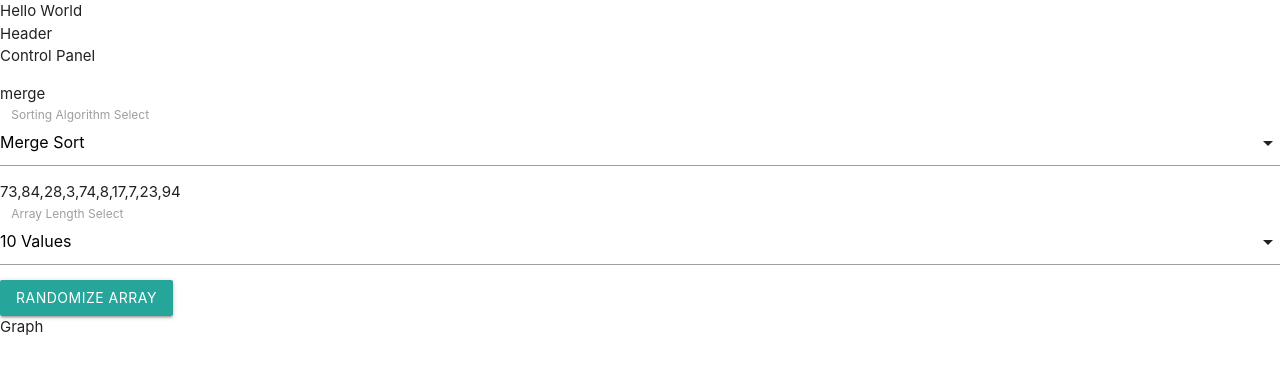
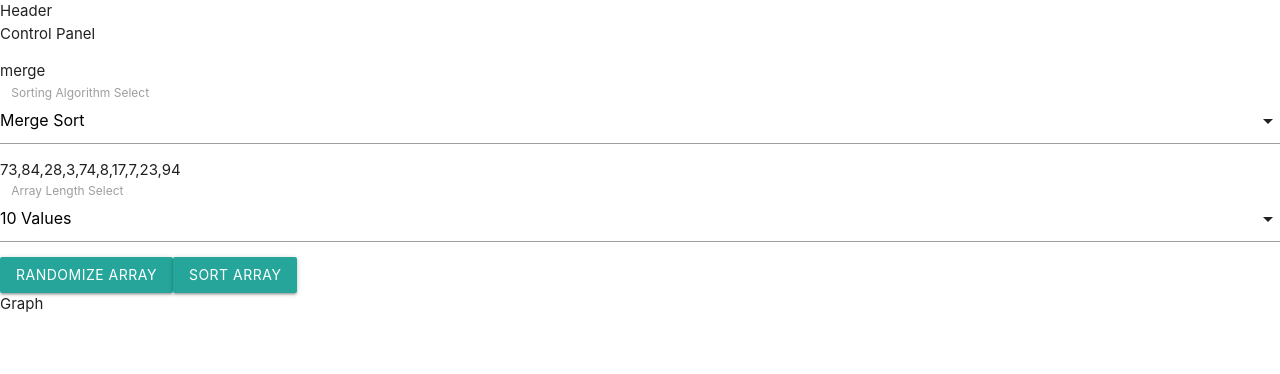
Before and after one commit to Trip4077/sorting-algorithms, a React (Create React App) app: page / in a window 1280 px wide. Shown: the top 374 px of the page. Built offline with nearby package versions, Linux system fonts and the light colour scheme.

Commit message:
Insertion Sort Functional

```diff
--- a/src/App.js
+++ b/src/App.js
@@ -3,6 +3,8 @@ import React from 'react';
 import Header from './components/Header';
 import ControlPanel from './components/ControlPanel';
 import Graph from './components/Graph';
+
+import Algorithms from './algorithms';
 
 class App extends React.Component {
   constructor(props) {
@@ -19,8 +21,9 @@ class App extends React.Component {
     const arr = [];
 
     for(let i = 0; i < length; i++) {
-        arr.push((Math.random() * 100)
-                     .toFixed(0));
+        const number = (Math.random() * 100).toFixed(0);
+
+        arr.push(Number(number));
     }
 
     return arr;
@@ -41,6 +44,12 @@ class App extends React.Component {
     this.setState({ array: this.randomize(this.state.arrayLength) })
   }
 
+  sortArray = () => {
+    const array = Algorithms[this.state.algorithm](this.state.array);
+
+    this.setState({ array });
+  }
+
   componentDidMount() {
     this.setArrayValues();
   }
@@ -48,12 +57,12 @@ class App extends React.Component {
   render() {
     return (
       <div className="App">
-        Hello World
         <Header />
         <ControlPanel config={this.state}
                       setArrayValues={this.setArrayValues}
                       setArrayLength={this.setArrayLength}
                       setAlgorithm={this.setAlgorithm}
+                      sortArray={this.sortArray}
         />
         <Graph />
       </div>
--- /dev/null
+++ b/src/algorithms.js
@@ -0,0 +1,40 @@
+const Aglorithms = {
+    merge: arr => {
+        console.log('merge');
+        console.log(arr)
+    },
+
+    insertion: array => {
+        console.log('insertion')
+        for(let i = 1; i < array.length; i++) {
+            //Loop through entire array for comparison
+            //console.log('outer', array[i]);
+            for(let j = 0; j < i; j++) {
+              //check if value is less than current index
+              //console.log('inner', array[j]);
+              if(array[i] < array[j]) {
+
+                //if so, store in temp variable removing it from array
+                //console.log('pre-sort', array);
+                const temp = array.splice(i, 1);
+                //console.log('temp', temp);
+                //INSERT value into correct index
+                array.splice(j, 0, temp[0]);
+                //console.log('post-sort', array);
+              }
+            }
+          }
+
+        return array;
+    },
+
+    bubble: arr => {
+        console.log('bubble')
+    },
+
+    quick: arr => {
+        console.log('quick');
+    }
+}
+
+export default Aglorithms;
--- a/src/components/ControlPanel.jsx
+++ b/src/components/ControlPanel.jsx
@@ -37,8 +37,15 @@ const ControlPanel = props => {
             </div>
 
             <a className="waves-effect waves-light btn"
-               onClick={props.setArrayValues}>
+               onClick={props.setArrayValues}
+               href='#'>
                 Randomize Array
+            </a>
+
+            <a className="waves-effect waves-light btn"
+               onClick={props.sortArray}
+               href='#'>
+                Sort Array
             </a>
         </div>
     )
```
